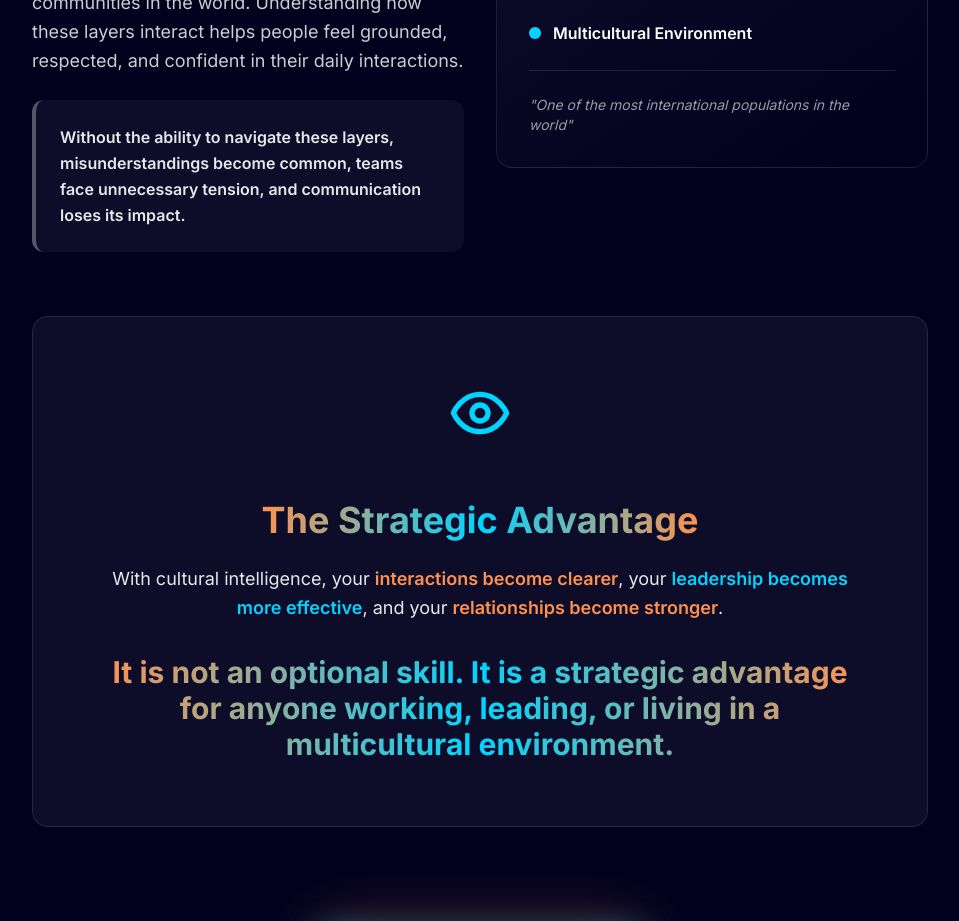
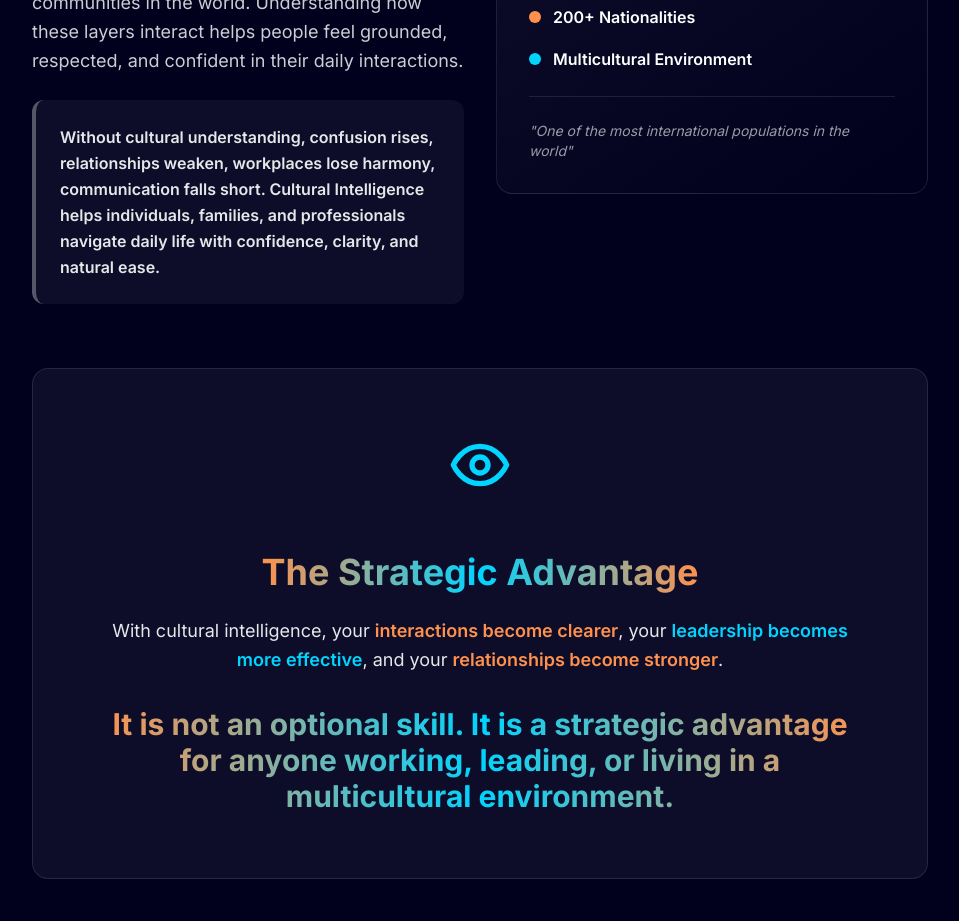
Before and after one commit to sksh100/theorangecode, a Next.js app: page /what-is-cq in a window 1280 px wide. Shown: the part 2060-2981 px from the top of the page, without its empty margins (160-1119 px from the left). Built offline with nearby package versions, Linux system fonts and the light colour scheme; no server answers.

Commit message:
Update text on What is CQ page: replace navigation layers text with new cultural understanding content

```diff
--- a/src/app/what-is-cq/page.tsx
+++ b/src/app/what-is-cq/page.tsx
@@ -214,7 +214,7 @@ export default function WhatIsCQPage() {
                       className="p-6 rounded-xl bg-white/5 border-l-4 border-white/30 backdrop-blur-sm"
                     >
                       <p className="text-white/90 font-semibold">
-                        Without the ability to navigate these layers, misunderstandings become common, teams face unnecessary tension, and communication loses its impact.
+                        Without cultural understanding, confusion rises, relationships weaken, workplaces lose harmony, communication falls short. Cultural Intelligence helps individuals, families, and professionals navigate daily life with confidence, clarity, and natural ease.
                       </p>
                     </motion.div>
                   </motion.div>
```
